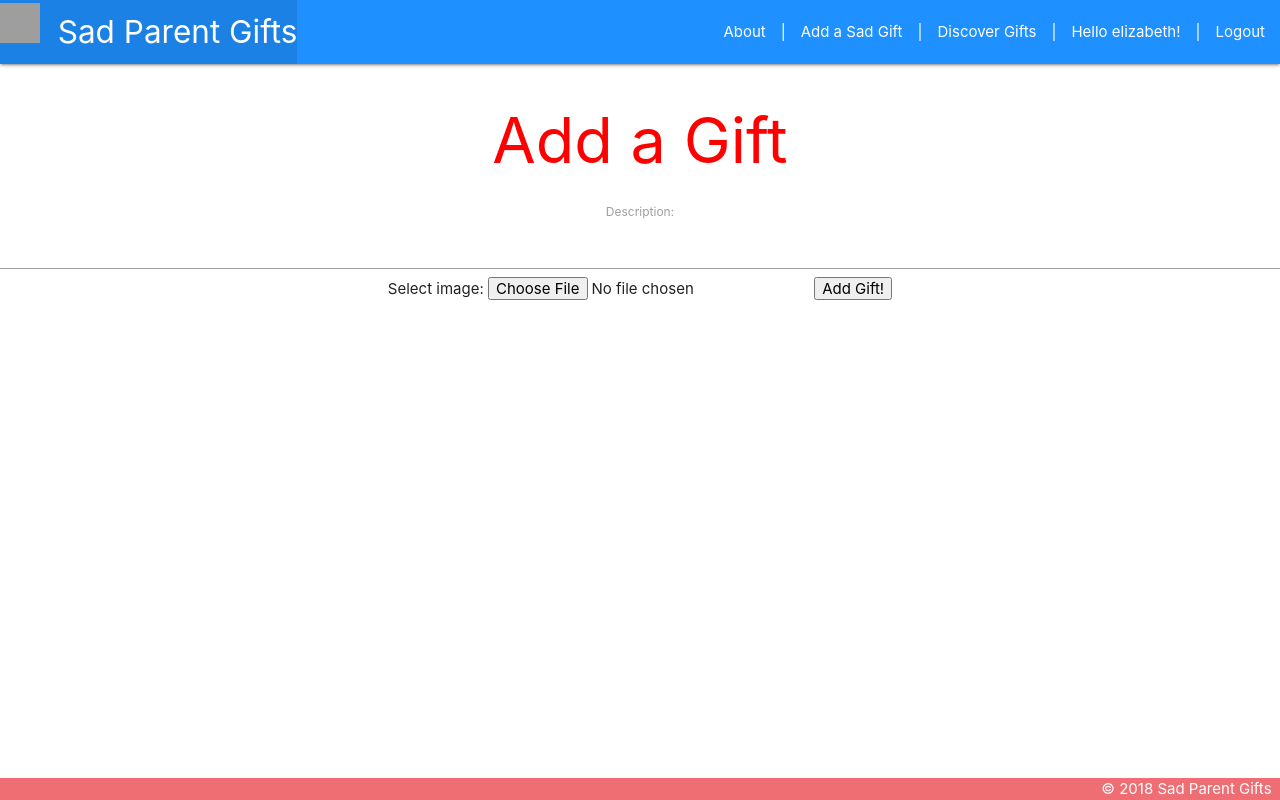
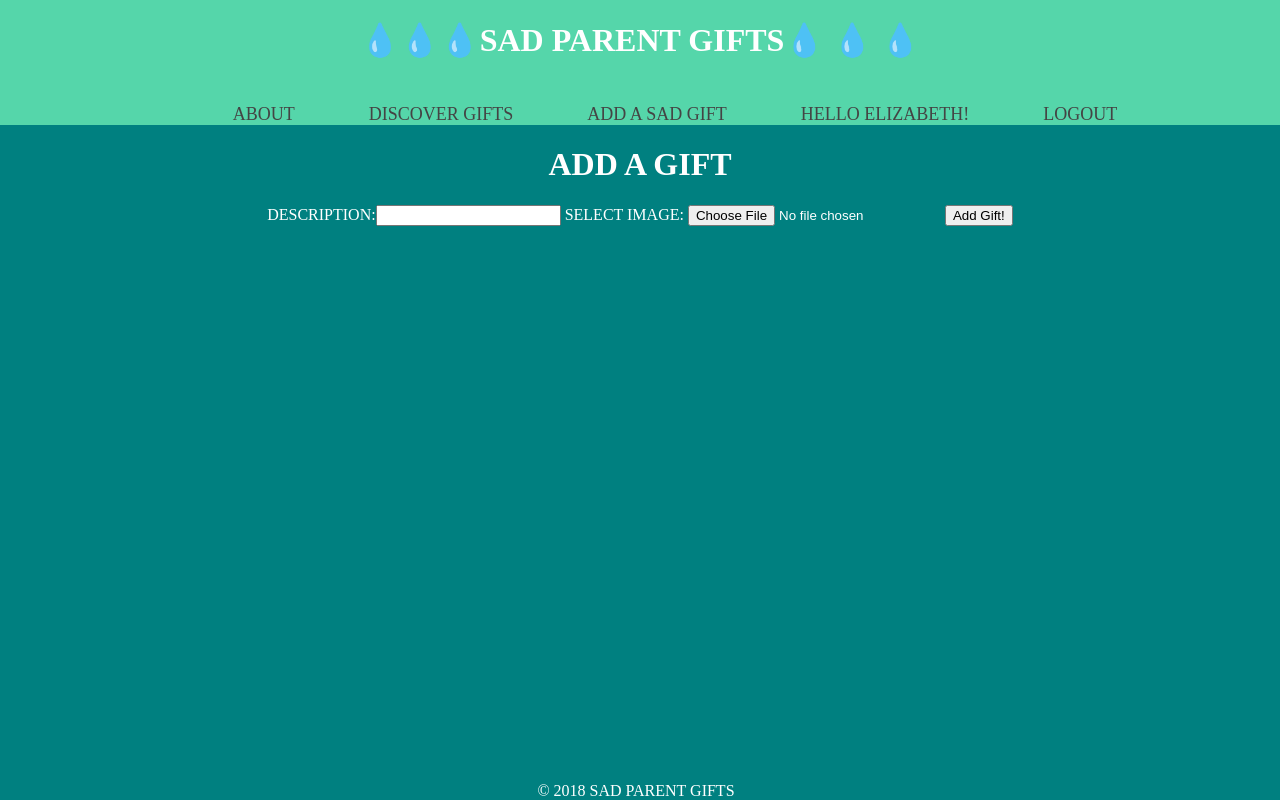
Before and after one commit to elizabethmessick/sadparentgifts, a Django app: page /gifts/create/ in a window 1280 px wide. Run offline with Django 3.2, Linux system fonts and the light colour scheme; a user stored in the database is signed in; grey boxes are pictures that could not be loaded.

Commit message:
update css and make user autherization for updating and deleting other people's gifts

```diff
--- a/main_app/static/style.css
+++ b/main_app/static/style.css
@@ -1,45 +1,91 @@
 body {
+  margin: 0;
+  background: teal;
+  font-weight: 400;
+  color: white;
   display: flex;
   min-height: 100vh;
   flex-direction: column;
   text-align: center;
+  text-transform: uppercase;
 }
 
+.nav-container {
+  width: 80%;
+  margin: 0 auto;
+}
+
+header {
+  background: #55d6aa;
+}
+
+header::after {
+  content: '';
+  display: table;
+  clear: both;
+}
+
+/* .logo {
+  float: left;
+  padding: 10px 0;
+  height: 40px;
+  width: 40px;
+} */
+
+nav {
+  text-align: center;
+}
+
+nav ul {
+  margin: 0;
+  padding: 0;
+  list-style: none;
+}
+
+nav li {
+  display: inline-block;
+  margin-left: 70px;
+  padding-top: 23px;
+  position: relative;
+}
+
+nav a {
+  color: #444;
+  text-decoration: none;
+  text-transform: uppercase;
+  font-size: 18px;
+}
+
+nav a:hover {
+  color: #000;
+}
+
+nav a::before {
+  content: '';
+  display: block;
+  height: 5px;
+  background-color: #444;
+  position: absolute;
+  top: 0;
+  width: 0%;
+  transition: all ease-in-out 250ms;
+}
+
+nav a:hover::before {
+  width: 100%;
+}
 main {
   flex: 1 0 auto;
 }
 
-  .container {
-    width: 100%;
-    align-content: flex-start;
-  }
 
 footer.page-footer {
   padding-top: 0;
 }
 
-  h1 {
-      color: red;
-  }
-
-.nav-wrapper {
-  background-color: dodgerblue;
-}
-
-
-
 .detail-photo {
   max-width: 600px;
   max-height: 600px;
-}
-
-.nav-image {
-  height: 40px;
-  width: 40px;
-}
-
-#profile-name {
-  color: black;
 }
 
 #profile-photo-set{
@@ -49,20 +95,15 @@ body {
   margin: 10px;
 }
 
-.card {
-  text-align: center;
-}
-
 .gallery-photos {
   width: 300px;
   height: 300px;
   margin: 15px;
 }
-
 .photo-container {
   display: flex;
   justify-content: center;
   flex-flow: row wrap;
   align-content: flex-start;
-
+  width: 100%;
 }
--- a/main_app/templates/base.html
+++ b/main_app/templates/base.html
@@ -8,38 +8,30 @@
     <meta name="viewport" content="width=device-width, initial-scale=1.0">
     <meta http-equiv="X-UA-Compatible" content="ie=edge">
     <title>Sad Parent Gifts</title>
-    <link rel="stylesheet" href="https://cdnjs.cloudflare.com/ajax/libs/materialize/1.0.0/css/materialize.min.css">
+    <!-- <link rel="stylesheet" href="https://cdnjs.cloudflare.com/ajax/libs/materialize/1.0.0/css/materialize.min.css"> -->
     <link rel="stylesheet" type="text/css" href="{% static 'style.css' %}">
-    <script src="https://cdnjs.cloudflare.com/ajax/libs/materialize/1.0.0/js/materialize.min.js"></script>
+    <!-- <script src="https://cdnjs.cloudflare.com/ajax/libs/materialize/1.0.0/js/materialize.min.js"></script> -->
 </head>
 
 <body>
-    <header class="navbar-fixed">
-        <nav>
-            <div class="nav-wrapper">
-                <ul>
-                    <li><a href="/" class="left brand-logo"><img src="http://www.retrofestiveblog.ca/wp-content/uploads/2014/12/badly-wrapped-gift.png"
-                                class="nav-image" alt="">&nbsp;&nbsp;Sad Parent Gifts</a></li>
-                </ul>
+    <header>
+
+        <div class="nav-container">
+            <h1> &#128167;&#128167;&#128167;SAD PARENT GIFTS&#128167; &#128167; &#128167;</h1>
+            <nav>
                 <ul class="right">
                     <li><a href="{% url 'about' %}">About</a></li>
-                    <li> | </li>
-                    <li><a href="{% url 'gifts_create' %}">Add a Sad Gift</a></li>
-                    <li> | </li>
                     <li><a href="/">Discover Gifts</a></li>
                     {% if user.is_authenticated %}
-                    <li> | </li>
+                    <li><a href="{% url 'gifts_create' %}">Add a Sad Gift</a></li>
                     <li><a href="{% url 'profile' user.id %}">Hello {{ user.username }}!</a></li>
-                    <li> | </li>
                     <li><a href="{% url 'logout' %}">Logout</a></li>
                     {% else %}
-                    <li> | </li>
                     <li><a href="{% url 'login' %}">Login</a></li>
-                    <li> | </li>
-                    <li><a href="{% url 'signup' %}">SignUp</a></li>
+                    <li><a href="{% url 'signup' %}">Sign Up</a></li>
                     {% endif %}
                 </ul>
-            </div>
+        </div>
         </nav>
     </header>
     <main class="container">
--- a/main_app/templates/gifts/detail.html
+++ b/main_app/templates/gifts/detail.html
@@ -6,10 +6,12 @@
 <div class="card">
     <div class="card-content">
         <a href="{% url 'profile' gift.user.id %}">Added by {{ gift.user.username }}!</a>
+        {% ifequal gift.user user %}
         <div class="card-action">
             <a href="{% url 'gifts_update' gift.id %}">Edit</a>
             <a href="{% url 'gifts_delete' gift.id %}">Delete</a>
         </div>
+        {% endifequal %}
         <span class="card-title">{{ gift.description }}</span>
         <img src="{{gift.photo_url}}" class="detail-photo">
 
--- a/main_app/views.py
+++ b/main_app/views.py
@@ -4,8 +4,9 @@ from django.contrib.auth import authenticate, login, logout
 from django.contrib.auth.forms import UserCreationForm
 from django.contrib.auth.models import User
 from .models import Gift
-# from .models import Photo
 from django.views.generic.edit import CreateView, UpdateView, DeleteView
+from django.contrib.auth.decorators import login_required
+from django.utils.decorators import method_decorator
 import uuid
 import boto3
 
@@ -39,7 +40,6 @@ def gifts_detail(request, gift_id):
 
 def login_view(request):
     if request.method == 'POST':
-        # if post, then authenticate (user submitted username and password)
         form = LoginForm(request.POST)
         if form.is_valid():
             u = form.cleaned_data['username']
@@ -54,7 +54,7 @@ def login_view(request):
                     return redirect('/')
             else:
                 print("The username and/or password is incorrect.")
-                return redirect('/')
+                return redirect('/login')
     else:
         form = LoginForm()
         return render(request, 'login.html', {'form': form})
@@ -78,10 +78,10 @@ def signup(request):
         form = UserCreationForm()
         return render(request, 'signup.html', {'form': form})
 
-
 # CRUD views
 
 
+@method_decorator(login_required, name='dispatch')
 class GiftCreate(CreateView):
     model = Gift
     fields = ['description']
@@ -104,16 +104,30 @@ class GiftCreate(CreateView):
         return redirect(f"/profile/{self.request.user.id}")
 
 
+@method_decorator(login_required, name='dispatch')
 class GiftUpdate(UpdateView):
     model = Gift
-    fields = ['description', 'photo_url']
+    fields = ['description']
 
     def form_valid(self, form):
-        self.object = form.save(commit=False)
-        self.object.save()
-        return redirect(f"/gifts/{self.object.pk}")
+        gift = form.instance
+        gift.user = self.request.user
+        photo_file = self.request.FILES.get('photo-file', None)
+        if photo_file:
+            s3 = boto3.client('s3')
+            key = uuid.uuid4().hex[:6] + \
+                photo_file.name[photo_file.name.rfind('.'):]
+            try:
+                s3.upload_fileobj(photo_file, BUCKET, key)
+                photo_url = f"{S3_BASE_URL}{BUCKET}/{key}"
+                gift.photo_url = photo_url
+            except:
+                print('An error occurred uploading file to S3')
+        gift.save()
+        return redirect(f"/profile/{self.request.user.id}")
 
 
+@method_decorator(login_required, name='dispatch')
 class GiftDelete(DeleteView):
     model = Gift
     success_url = '/'
--- a/sadparentgifts/settings.py
+++ b/sadparentgifts/settings.py
@@ -119,3 +119,5 @@ USE_TZ = True
 # https://docs.djangoproject.com/en/2.1/howto/static-files/
 
 STATIC_URL = '/static/'
+
+LOGIN_URL = '/login/'
```
Also changed, not shown: main_app/templates/about.html (+5 -2 lines). Lines whose indentation alone changed are shown as unchanged.
